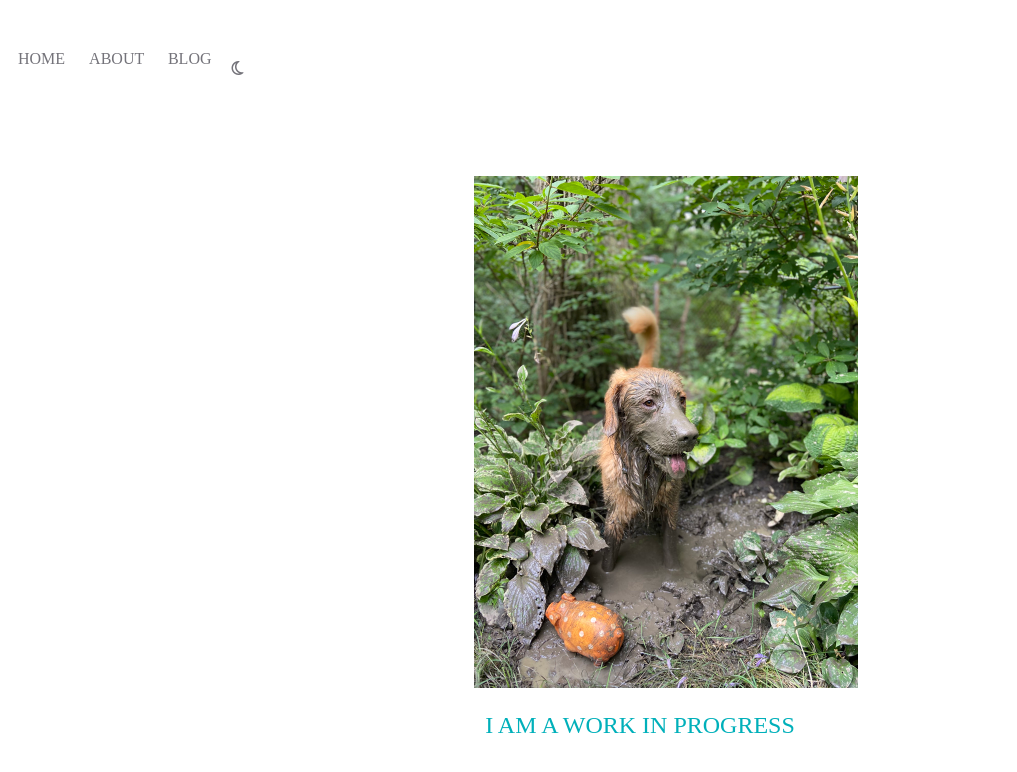
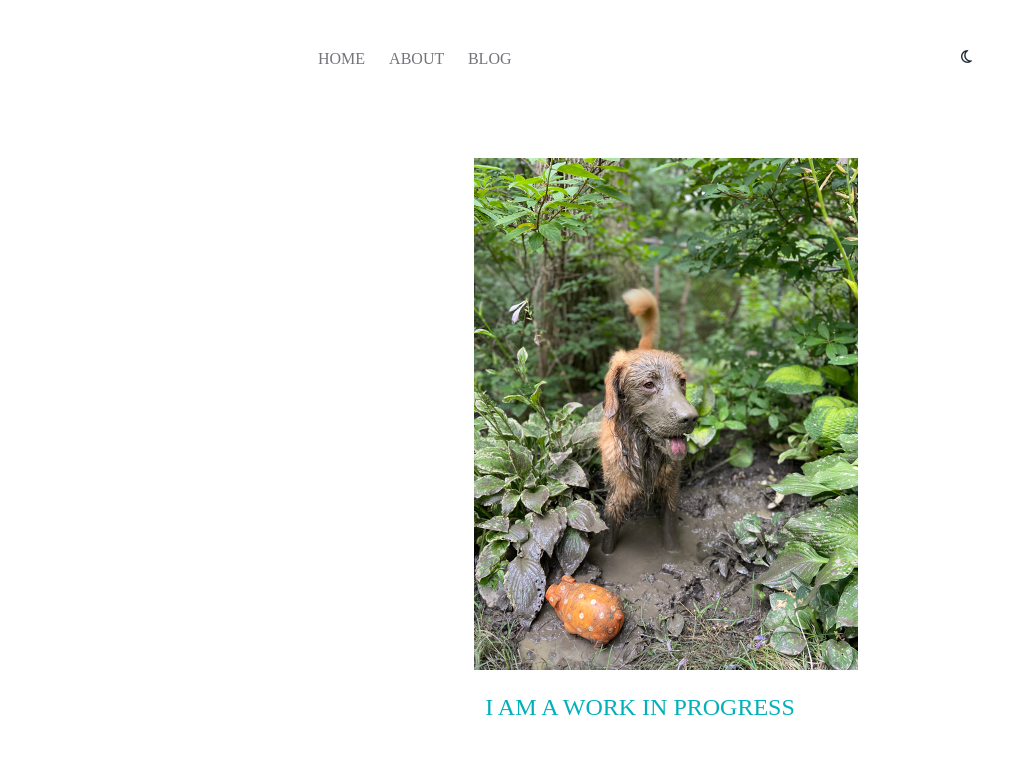
Before and after one commit to vaishnavisen/vaishnavisen.github.io, a Jekyll site: the page built from index.html, in a window 1280 px wide. Shown: the top 772 px of the page, without its empty margins (0-1017 px from the left). Built offline with Jekyll 4.4.1, drawn with Linux system fonts in a browser that asks for light colours; nearby versions of some CDN libraries.

Commit message:
Add containers for navigation and dark mode switch

```diff
--- a/_includes/navigation.html
+++ b/_includes/navigation.html
@@ -2,7 +2,7 @@
 <script src="https://kit.fontawesome.com/4f0ac268ab.js" crossorigin="anonymous"></script>
 
 <div id = "header">
-  <nav>
+  <nav class = "navigation-container">
     {% for item in site.data.navigation %}
       <a href="{{ item.link }}" class = "navigation">
         {{ item.name }}
@@ -10,7 +10,7 @@
     {% endfor %}
   </nav>
 
-  <div class="navigation" style="justify-content: right; text-align: right;">
+  <div class="dark-mode-switch-container" style="justify-content: right; text-align: right;">
     <a><i class="fa-regular fa-moon theme-switch"></i></a>
   </div>
 
--- a/_sass/main.scss
+++ b/_sass/main.scss
@@ -18,7 +18,9 @@
   color: #74737A;
   font-family: 'Playfair Display';
   padding: 10px;
-  text-align: left
+}
+.navigation-container {
+  flex: 1 0 auto;
 }
 .normal_text {
   color: #1F2833;
@@ -40,6 +42,8 @@
 #header {
   margin-top: 50px;
   margin-bottom: 50px;
+  margin-left: 300px;
+  margin-right: 300px;
   display: flex;
 }
 center {
```
